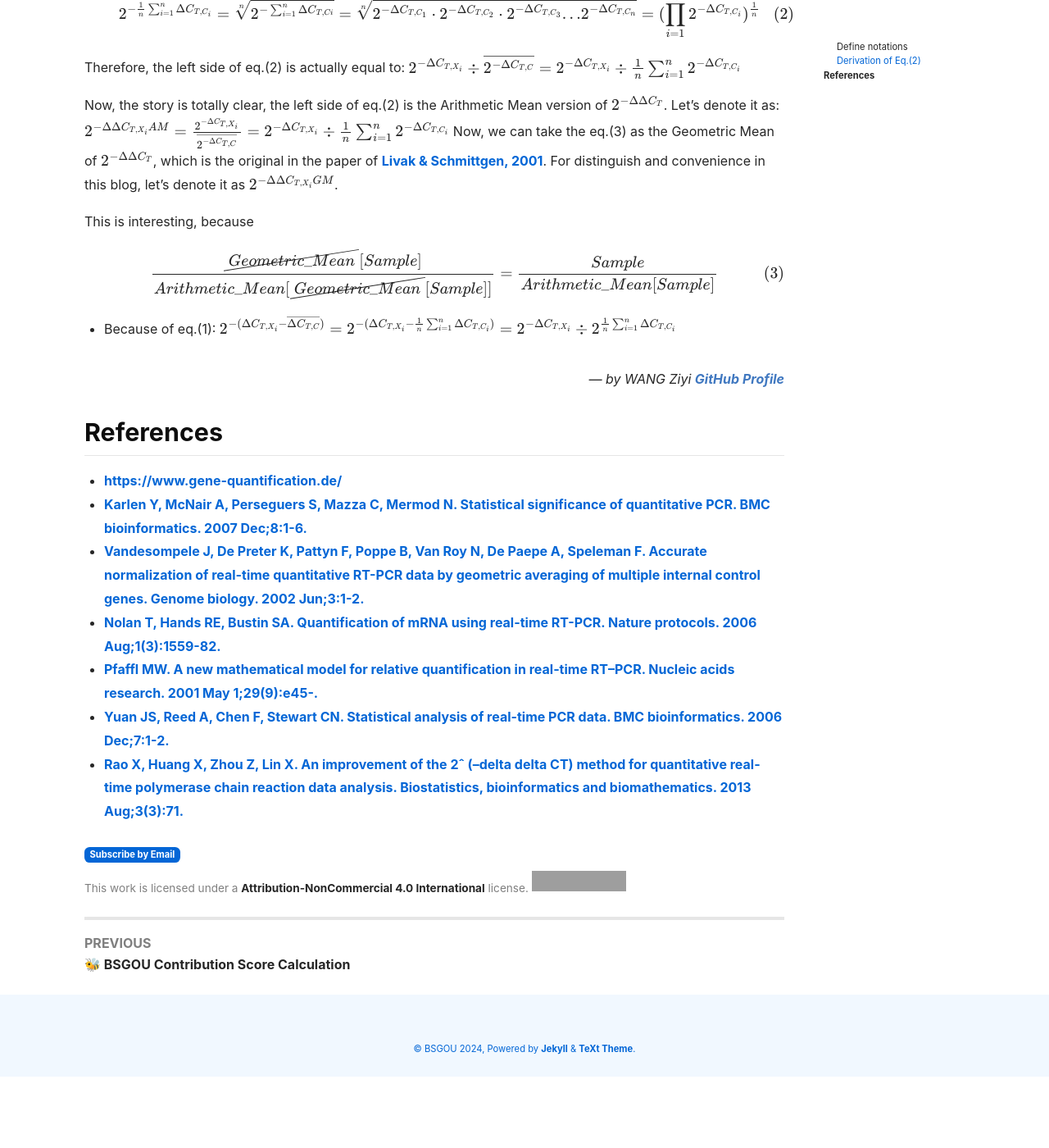
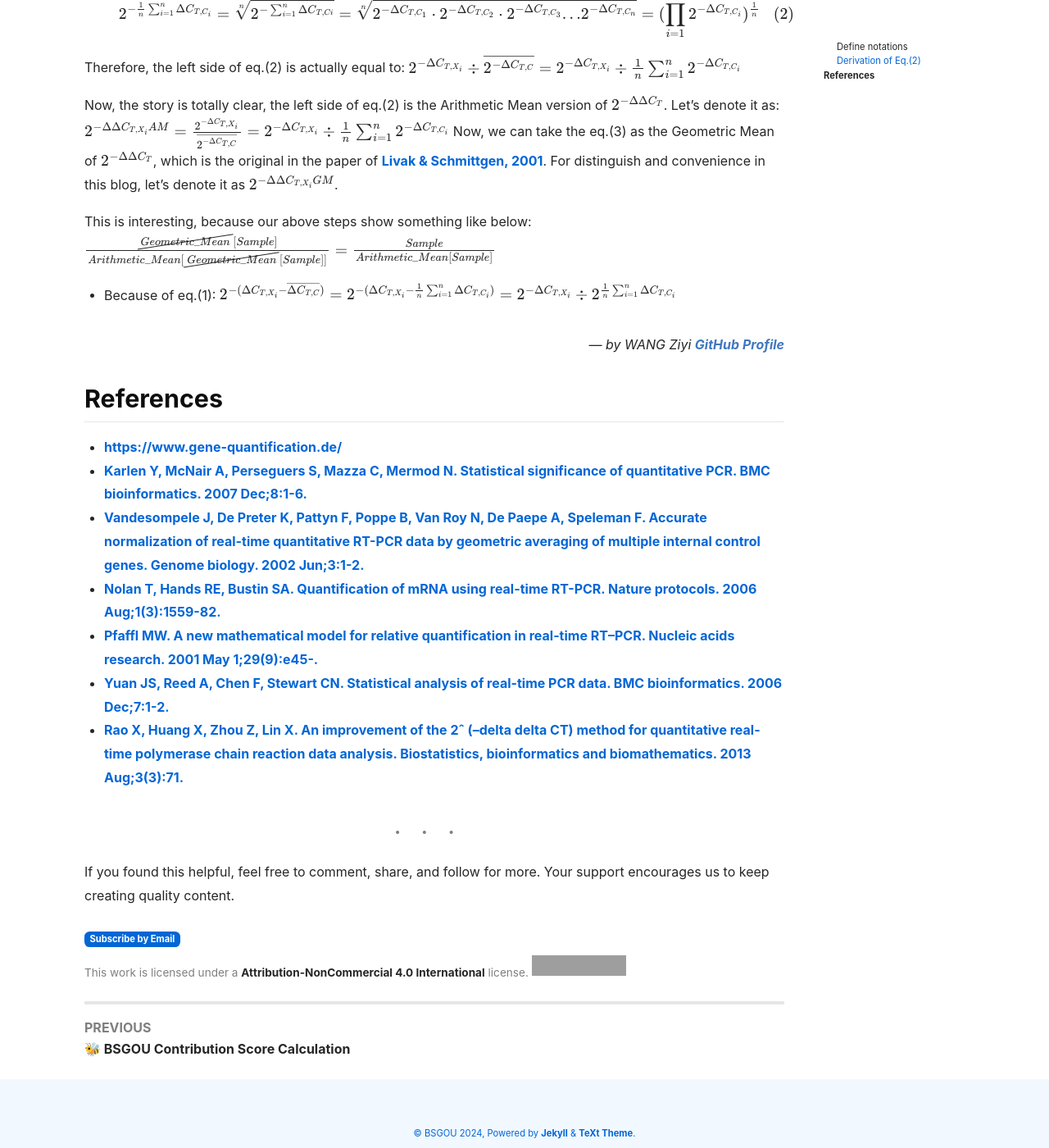
Before and after one commit to LabOnoM/LabOnoM.github.io, a Jekyll site: the page built from _posts/2025-06-15-shall-we-use-geometric-mean.md, in a window 1280 px wide and 1400 px high, scrolled down 2599 px. Shown: the whole window at 82% size. Built offline with Jekyll 4.4.1, drawn with Linux system fonts in a browser that asks for light colours; nearby versions of some CDN libraries; formulas are drawn with MathJax 3; comment, search, counter and statistics services are not loaded; before the commit the page ends 3912 px from its top, so only the background shows below that; grey boxes are pictures that could not be loaded.

Commit message:
update format style

```diff
--- a/_posts/2025-06-15-shall-we-use-geometric-mean.md
+++ b/_posts/2025-06-15-shall-we-use-geometric-mean.md
@@ -89,11 +89,7 @@ Now, the story is totally clear, the left side of eq.(2) is the Arithmetic Mean
 $$ 2^{-\Delta\Delta{C_{T,X_i}}AM} = \frac{2^{-\Delta C_{T,X_i}}}{\overline{2^{-\Delta C_{T,C}}}} = 2^{-\Delta C_{T,X_i}}\div\frac{1}{n}\sum_{i=1}^{n}{2^{-\Delta C_{T,C_i}}} \tag{4}$$
 Now, we can take the eq.(3) as the Geometric Mean of $2^{-\Delta\Delta C_T}$, which is the original in the paper of [Livak & Schmittgen, 2001](https://pubmed.ncbi.nlm.nih.gov/11846609/). For distinguish and convenience in this blog, let's denote it as $2^{-\Delta\Delta{C_{T,X_i}}GM}$.
 
-
-
-This is interesting, because
-
-
+This is interesting, because our above steps show something like below:
 $$\frac{\cancel{Geometric\_Mean}[Sample]}{Arithmetic\_Mean[\cancel{Geometric\_Mean}[Sample]]} = \frac{Sample}{Arithmetic\_Mean[Sample]}$$
 
 
@@ -117,3 +113,8 @@ $$2^{-(\Delta C_{T,X_i} - \overline{\Delta C_{T,C}})} = 2^{-(\Delta C_{T,X_i} -
  - [Pfaffl MW. A new mathematical model for relative quantification in real-time RT–PCR. Nucleic acids research. 2001 May 1;29(9):e45-.](https://academic.oup.com/nar/article/29/9/e45/2384081)
  - [Yuan JS, Reed A, Chen F, Stewart CN. Statistical analysis of real-time PCR data. BMC bioinformatics. 2006 Dec;7:1-2.](https://link.springer.com/article/10.1186/1471-2105-7-85)
  - [Rao X, Huang X, Zhou Z, Lin X. An improvement of the 2ˆ (–delta delta CT) method for quantitative real-time polymerase chain reaction data analysis. Biostatistics, bioinformatics and biomathematics. 2013 Aug;3(3):71.](https://pmc.ncbi.nlm.nih.gov/articles/PMC4280562/?utm_source=chatgpt.com)
+
+
+---
+
+If you found this helpful, feel free to comment, share, and follow for more. Your support encourages us to keep creating quality content.
```
Also changed, not shown: _posts/.obsidian/workspace.json (+5 -5 lines), sources/Global_Inclusivity.md (+1 -1 lines), sources/Global_Inclusivity_CH.md (+1 -1 lines), sources/Global_Inclusivity_JP.md (+1 -1 lines).
